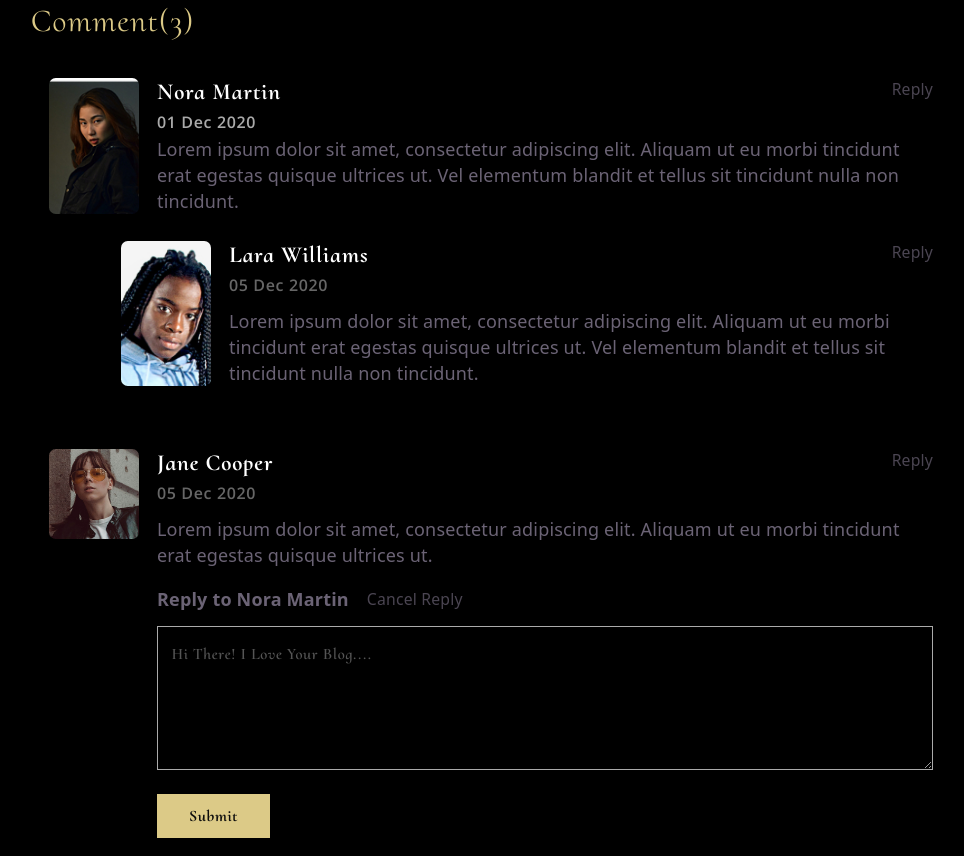
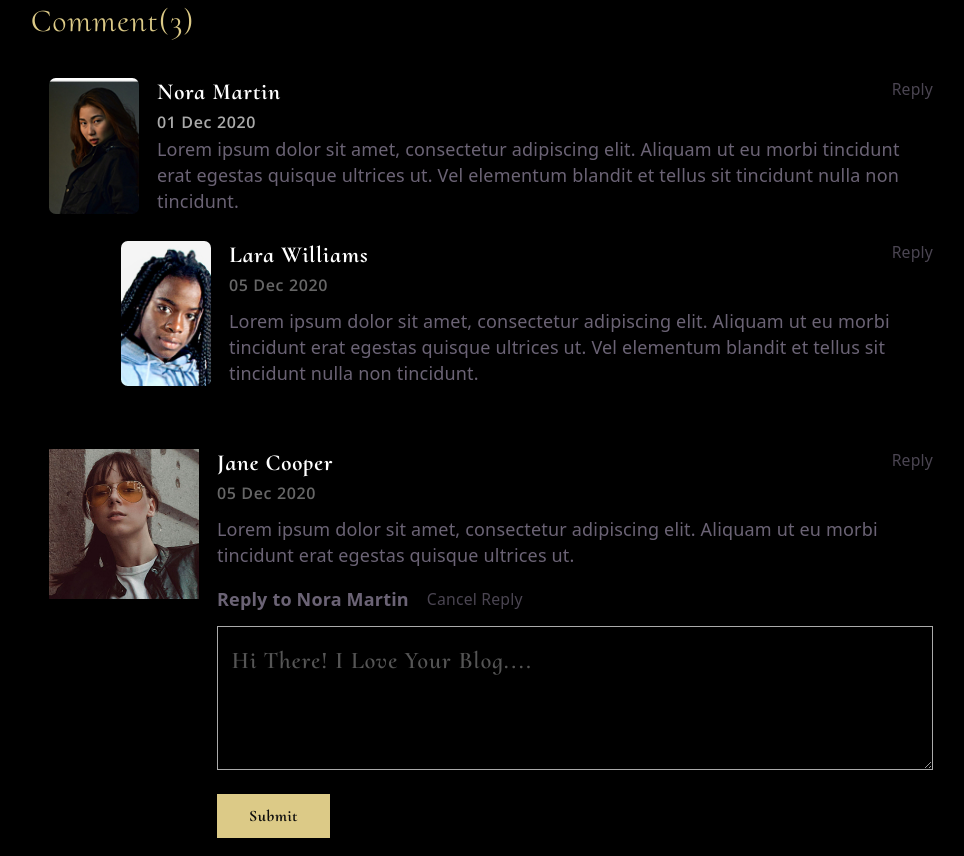
Before and after one commit to Botinokiller/Restourant, a React (Vite) app in the folder my-restourant/: page / in a window 1280 px wide. Shown: the whole page, without its empty margins (149-1113 px from the left). Built offline with nearby package versions, Linux system fonts and the light colour scheme.

Commit message:
Comments

```diff
--- a/my-restourant/src/Blog/Comments.jsx
+++ b/my-restourant/src/Blog/Comments.jsx
@@ -47,9 +47,9 @@ export default function Comments({ avatar1, avatar2, avatar3 }) {
 
       </div>
 
-      <div className='comments__item comments__item--active flex gap-4   p-4  mt-6'>
-        <div className='comments__avatar aspect-square w-16 sm:w-20 shrink-0'>
-          <img src={avatar3} alt='Jane Cooper' className='comments__avatar-img w-full object-cover rounded-md' />
+      <div className='comments__item comments__item--active flex gap-4 p-4  mt-6'>
+        <div className='comments__avatar  shrink-0'>
+          <img src={avatar3} alt='Jane Cooper' className='comments__avatar-img w-full' />
         </div>
         <div className='comments__body flex-1 min-w-0'>
           <div className='comments__header flex items-start justify-between gap-4'>
--- a/my-restourant/src/styles/_comments.scss
+++ b/my-restourant/src/styles/_comments.scss
@@ -51,7 +51,7 @@
     &__textarea{
         font-family: var(--font-family);
         font-weight: 600;
-        font-size: 16px;
+        font-size: 24px;
         line-height: 175%;
         letter-spacing: 0.04em;
         text-transform: capitalize;
```
